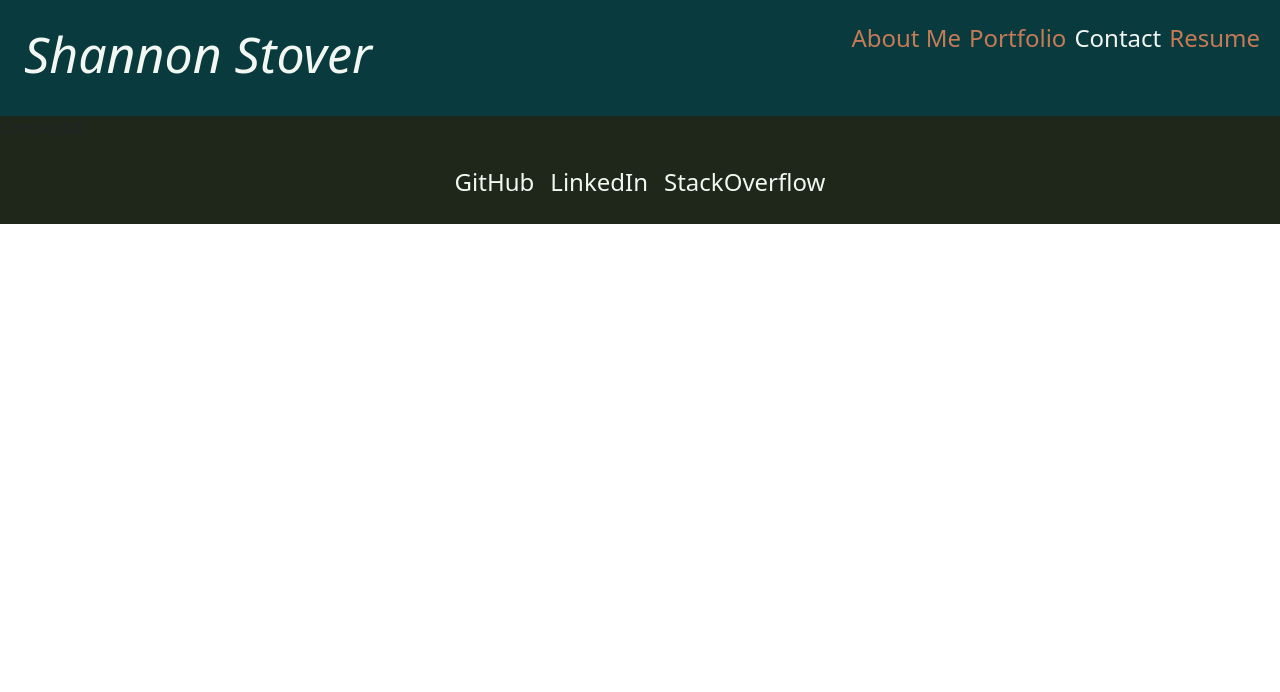
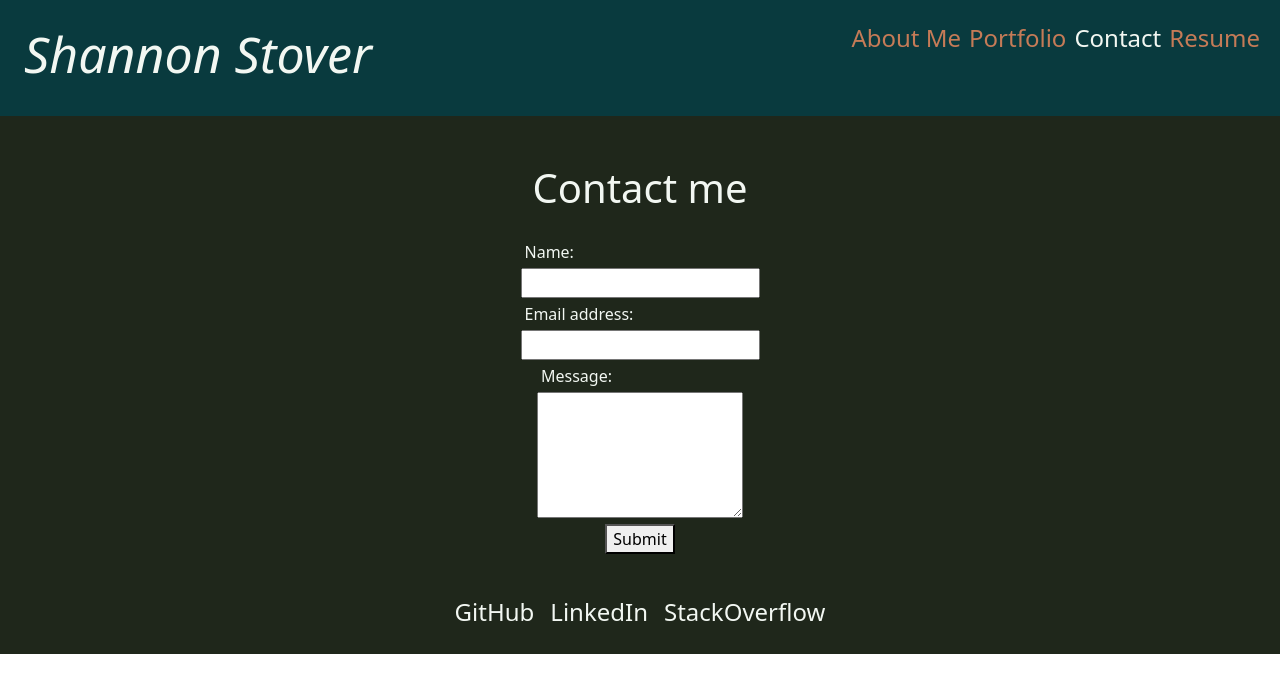
Before and after one commit to sstover25/React_Portfolio, a React (Create React App) app: page / in a window 1280 px wide. Both pictures are taken after a click on the item "Contact". Shown: the top 692 px of the page. Built offline with nearby package versions, Linux system fonts and the light colour scheme.

Commit message:
created and styled Contact component

```diff
--- a/src/components/Contact/index.js
+++ b/src/components/Contact/index.js
@@ -1,10 +1,103 @@
-import React from "react";
+import React, { useState } from "react";
+import { validateEmail } from "../../utils/helpers";
 
 function Contact() {
+  const [formState, setFormState] = useState({
+    name: "",
+    email: "",
+    message: "",
+  });
+
+  const [errorMessage, setErrorMessage] = useState("");
+  const { name, email, message } = formState;
+
+  const handleSubmit = (e) => {
+    e.preventDefault();
+    if (!errorMessage) {
+      console.log("Submit Form", formState);
+    }
+  };
+
+  const handleChange = (e) => {
+    if (e.target.name === "email") {
+      const isValid = validateEmail(e.target.value);
+      if (!isValid) {
+        setErrorMessage("Your email is invalid.");
+      } else {
+        setErrorMessage("");
+      }
+    } else {
+      if (!e.target.value.length) {
+        setErrorMessage(`A ${e.target.name} is required.`);
+      } else {
+        setErrorMessage("");
+      }
+    }
+    if (!errorMessage) {
+      setFormState({ ...formState, [e.target.name]: e.target.value });
+      console.log("Handle Form", formState);
+    }
+  };
+
   return (
-    <div>
-      <div>Contact ME</div>
-    </div>
+    <section>
+      <h1
+        data-testid="h1tag"
+        className="contact-text d-flex about-me-title px-5 pt-5 justify-content-center"
+      >
+        Contact me
+      </h1>
+      <form
+        id="contact-form"
+        onSubmit={handleSubmit}
+        className="d-flex flex-column p-3 align-items-center"
+      >
+        <div>
+          <label htmlFor="name" className="contact-text p-1">
+            Name:
+          </label>
+          <br></br>
+          <input
+            type="text"
+            name="name"
+            defaultValue={name}
+            onBlur={handleChange}
+          />
+        </div>
+        <div>
+          <label htmlFor="email" className="contact-text p-1">
+            Email address:
+          </label>
+          <br></br>
+          <input
+            type="email"
+            name="email"
+            defaultValue={email}
+            onBlur={handleChange}
+          />
+        </div>
+        <div>
+          <label htmlFor="message" className="contact-text p-1">
+            Message:
+          </label>
+          <br></br>
+          <textarea
+            name="message"
+            rows="5"
+            defaultValue={message}
+            onBlur={handleChange}
+          />
+        </div>
+        {errorMessage && (
+          <div>
+            <p className="error-text">{errorMessage}</p>
+          </div>
+        )}
+        <button data-testid="button" type="submit">
+          Submit
+        </button>
+      </form>
+    </section>
   );
 }
 
--- a/src/index.css
+++ b/src/index.css
@@ -13,10 +13,6 @@ body {
     sans-serif;
   -webkit-font-smoothing: antialiased;
   -moz-osx-font-smoothing: grayscale;
-}
-
-.main-body {
-  background-image: url("../src/assets/Forest-background.jpg");
 }
 
 code {
@@ -83,7 +79,23 @@ li {
 
 
 /* Contact styles */
+.contact-text {
+  color: var(--primary);
+}
 
+input {
+  min-width: 200px;
+}
 
+textarea {
+  min-width: 200px;
+  max-height: 150px;
+}
+
+.error-text {
+  color: var(--secondary);
+  font-size: larger;
+  font-style: italic;
+}
 
 /* Resume styles */
--- /dev/null
+++ b/src/utils/helpers.js
@@ -0,0 +1,5 @@
+export function validateEmail(email) {
+  var re =
+    /^(([^<>()[\]\\.,;:\s@"]+(\.[^<>()[\]\\.,;:\s@"]+)*)|(".+"))@((\[[0-9]{1,3}\.[0-9]{1,3}\.[0-9]{1,3}\.[0-9]{1,3}\])|(([a-zA-Z\-0-9]+\.)+[a-zA-Z]{2,}))$/;
+  return re.test(String(email).toLowerCase());
+}
```
Also changed, not shown: src/assets/Forest-background.jpg (deleted).
